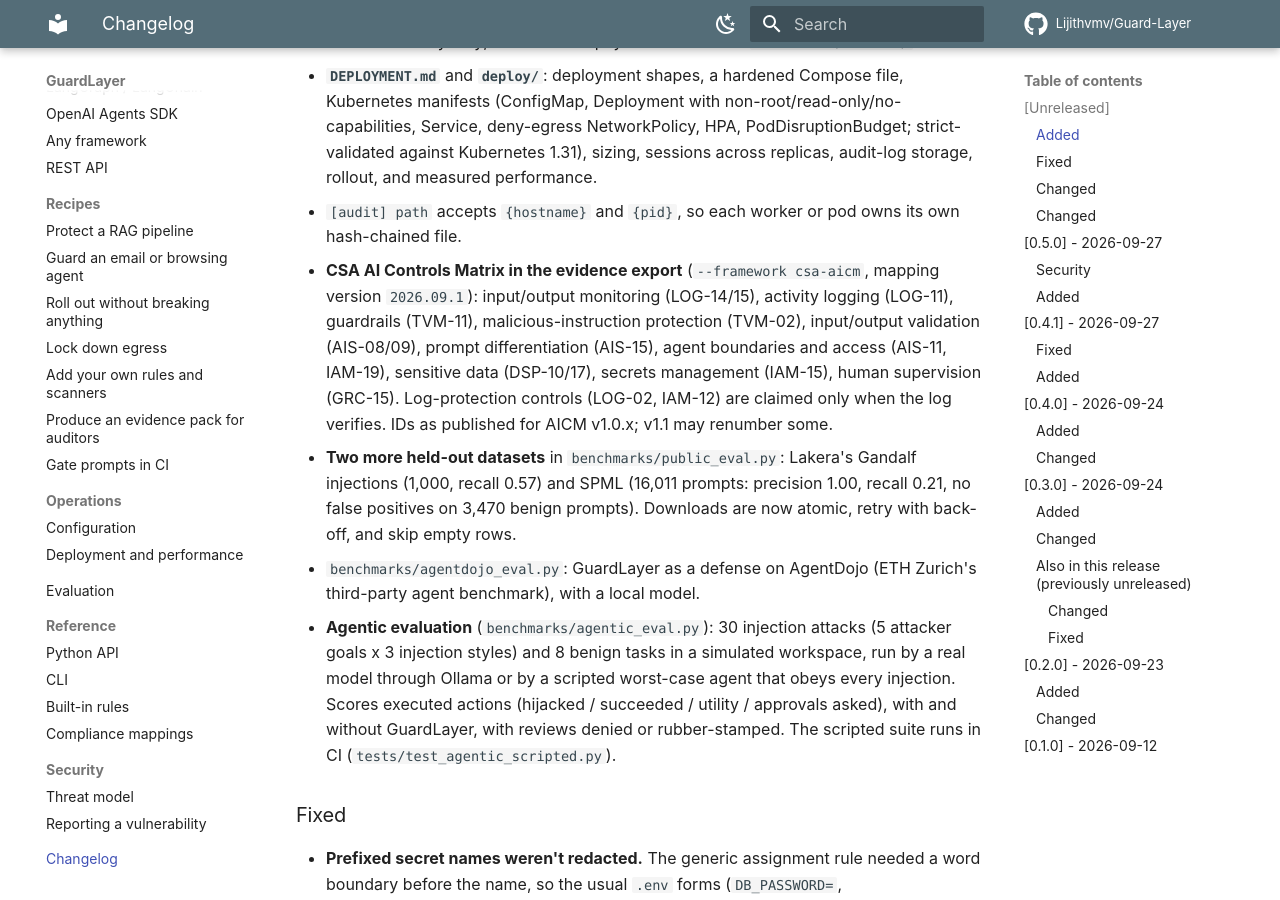
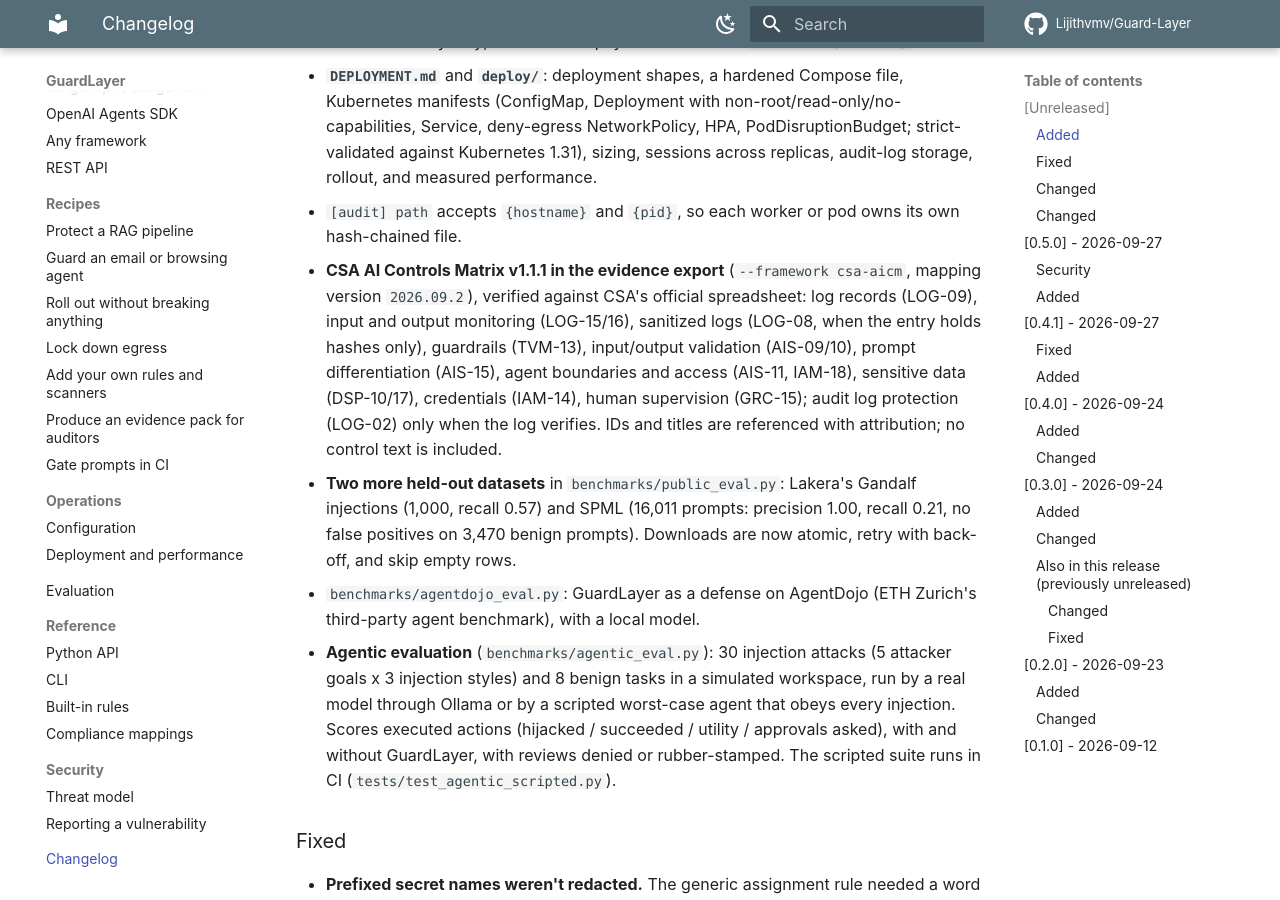
Before and after one commit to Lijithvmv/Guard-Layer, an MkDocs documentation site: the page built from docs/changelog.md, in a window 1280 px wide and 900 px high, scrolled down 628 px. Built offline with MkDocs 1.6.1 and Material for MkDocs 9.7.7, drawn with Linux system fonts in a browser that asks for light colours; comment, search, counter and statistics services are not loaded.

Commit message:
compliance: CSA AICM mapping verified against the official v1.1.1 sheet
The first mapping used v1.0.x IDs from a third-party listing. AICM v1.1
renumbered most controls and removed IAM-12, so 10 of 16 IDs pointed at
different controls. Remapped by meaning against CSA's spreadsheet:
LOG-09, LOG-15/16, LOG-08 (hash-only entries), LOG-02 (verified logs),
TVM-13, AIS-09/10/11/15, DSP-10/17, IAM-14/18, GRC-15. Dropped TVM-02
(a policy control) and LOG-12 (it covers cryptographic key events).
IDs and titles referenced with attribution; no CSA text included.
A test pins the verified ID/title pairs. Mapping version 2026.09.2.

310 tests pass.

Co-Authored-By: Claude Opus 5.5 <noreply@anthropic.com>

```diff
--- a/CHANGELOG.md
+++ b/CHANGELOG.md
@@ -18,11 +18,12 @@ All notable changes to this project are documented here. The format follows
   with non-root/read-only/no-capabilities, Service, deny-egress NetworkPolicy, HPA, PodDisruptionBudget; strict-validated against
   Kubernetes 1.31), sizing, sessions across replicas, audit-log storage, rollout, and measured performance.
 - `[audit] path` accepts `{hostname}` and `{pid}`, so each worker or pod owns its own hash-chained file.
-- **CSA AI Controls Matrix in the evidence export** (`--framework csa-aicm`, mapping version `2026.09.1`): input/output
-  monitoring (LOG-14/15), activity logging (LOG-11), guardrails (TVM-11), malicious-instruction protection (TVM-02),
-  input/output validation (AIS-08/09), prompt differentiation (AIS-15), agent boundaries and access (AIS-11, IAM-19),
-  sensitive data (DSP-10/17), secrets management (IAM-15), human supervision (GRC-15). Log-protection controls (LOG-02,
-  IAM-12) are claimed only when the log verifies. IDs as published for AICM v1.0.x; v1.1 may renumber some.
+- **CSA AI Controls Matrix v1.1.1 in the evidence export** (`--framework csa-aicm`, mapping version `2026.09.2`), verified
+  against CSA's official spreadsheet: log records (LOG-09), input and output monitoring (LOG-15/16), sanitized logs
+  (LOG-08, when the entry holds hashes only), guardrails (TVM-13), input/output validation (AIS-09/10), prompt
+  differentiation (AIS-15), agent boundaries and access (AIS-11, IAM-18), sensitive data (DSP-10/17), credentials
+  (IAM-14), human supervision (GRC-15); audit log protection (LOG-02) only when the log verifies. IDs and titles are
+  referenced with attribution; no control text is included.
 - **Two more held-out datasets** in `benchmarks/public_eval.py`: Lakera's Gandalf injections (1,000, recall 0.57) and SPML
   (16,011 prompts: precision 1.00, recall 0.21, no false positives on 3,470 benign prompts). Downloads are now atomic, retry
   with back-off, and skip empty rows.
```
Also changed, not shown: README.md (+4 -1 lines), docs/concepts/audit-and-evidence.md (+1 -1 lines), docs/reference/compliance.md (+4 -0 lines), 2 other files.
